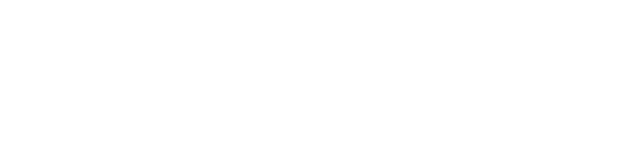
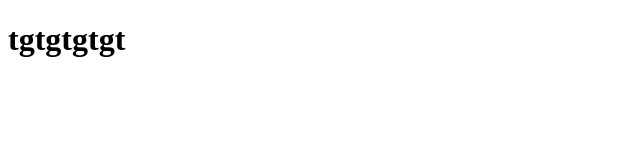
Before and after one commit to laiba-107/MyOOP, a plain HTML site: page index.html in a window 1280 px wide. Shown: the whole page, without its empty margins (0-640 px from the left). Drawn offline with Linux system fonts and the light colour scheme.

Commit message:
New code

```diff
--- a/index.html
+++ b/index.html
@@ -5,6 +5,7 @@
     <title>My oop project</title>
 </head>
 <body>
+<h1>tgtgtgtgt</h1>
 
 </body>
 </html>
```
